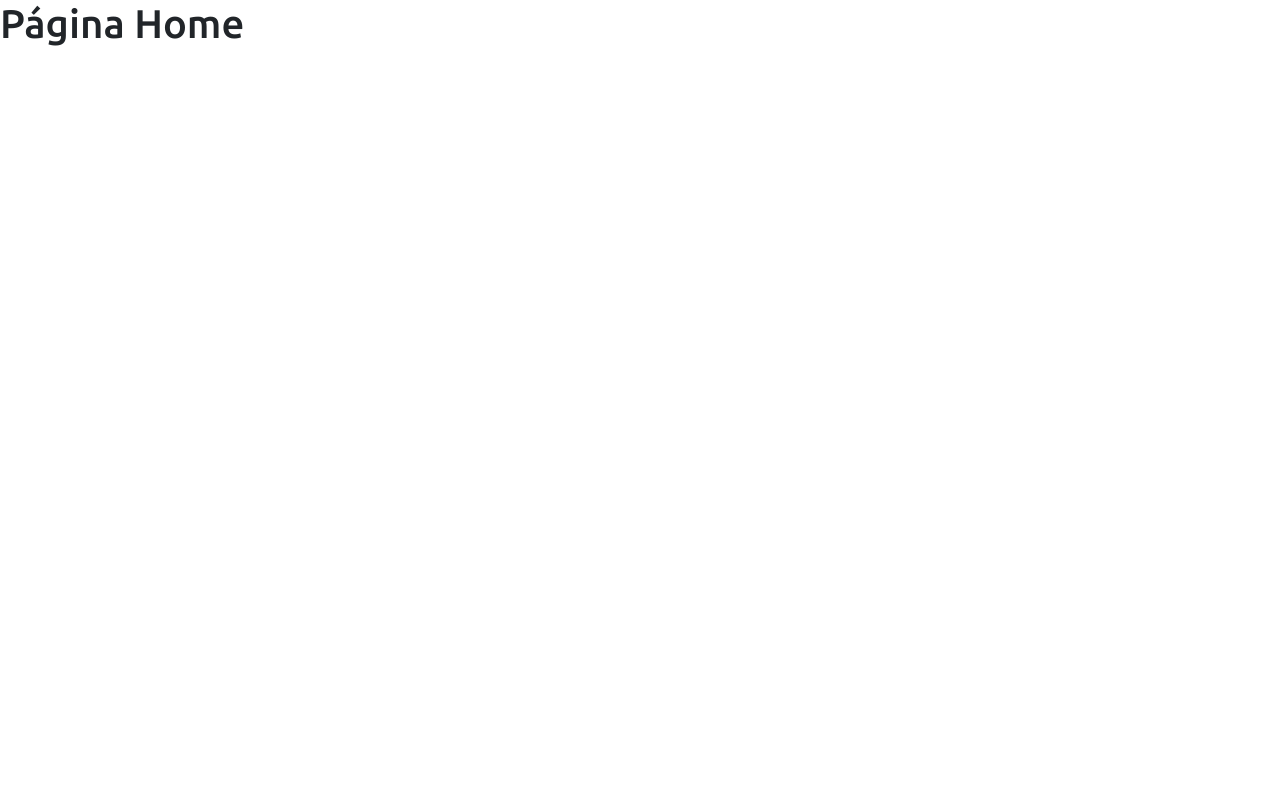
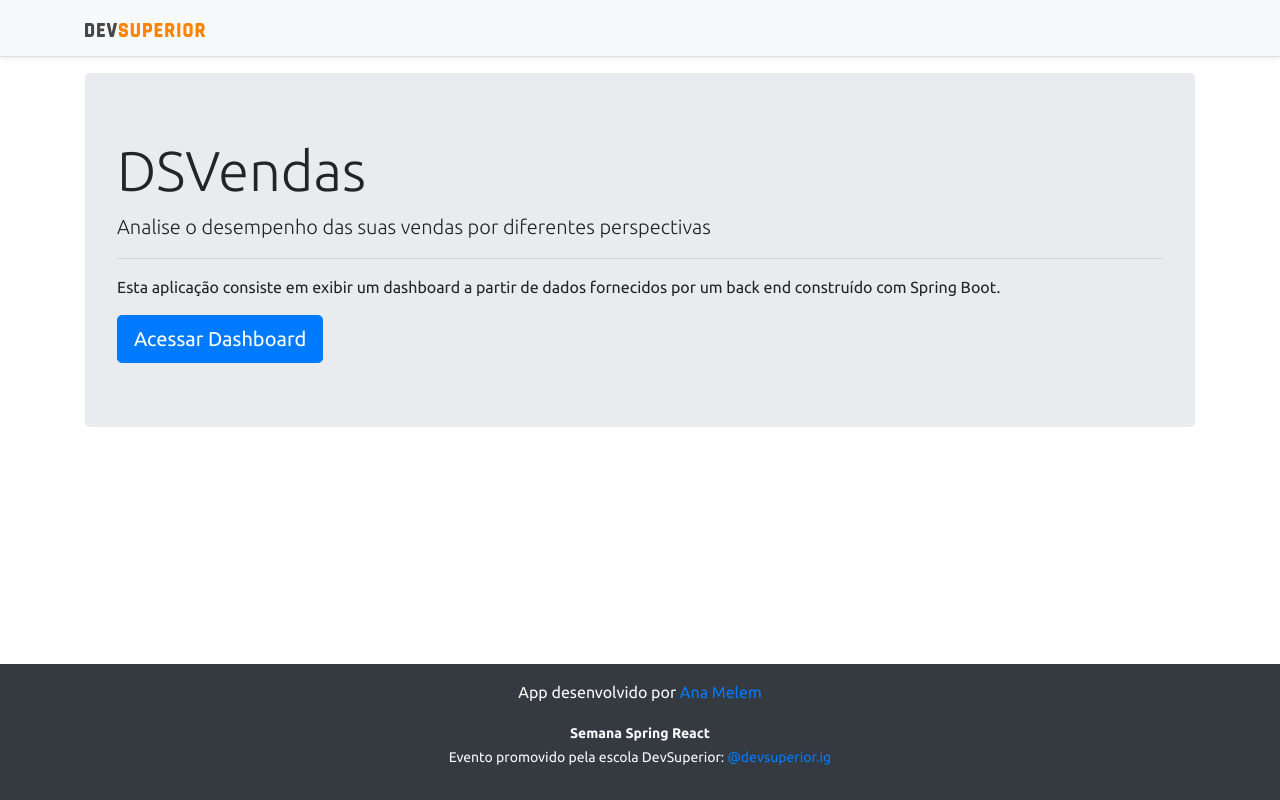
Before and after one commit to anaMelem/projeto-sds3, a React (Create React App) app in the folder frontend/: page / in a window 1280 px wide. Built offline with nearby package versions, Linux system fonts and the light colour scheme.

Commit message:
Home, navigation

```diff
--- a/frontend/src/components/NavBar/index.tsx
+++ b/frontend/src/components/NavBar/index.tsx
@@ -1,10 +1,13 @@
 import ImgDsDark from 'assets/img/ds_dark.svg';
+import { Link } from 'react-router-dom';
 const NavBar = () => {
     return (
         <div className="d-flex flex-column flex-md-row align-items-center p-3 px-md-4 mb-3 bg-light border-bottom shadow-sm">
         <div className="container">
           <nav className="my-2 my-md-0 mr-md-3">
+            <Link to = "/">
             <img src={ImgDsDark} alt="DevSuperior" width="120" />
+            </Link>
           </nav>
         </div>
       </div>
--- a/frontend/src/pages/Home/index.tsx
+++ b/frontend/src/pages/Home/index.tsx
@@ -1,8 +1,25 @@
+import Footer from "components/Footer"
+import NavBar from "components/NavBar"
+import { Link } from "react-router-dom"
+
 const Home = () => {
     return (
-        <div>
-            <h1>Página Home </h1>
+
+    <>
+        <NavBar/>
+    <div className="container">
+        <div className="jumbotron">
+            <h1 className="display-4">DSVendas</h1>
+            <p className="lead">Analise o desempenho das suas vendas por diferentes perspectivas</p>
+            <hr/>
+            <p>Esta aplicação consiste em exibir um dashboard a partir de dados fornecidos por um back end construído com Spring Boot.</p>
+            <Link className = "btn btn-primary  btn-lg" to ="/dashboard">
+                Acessar Dashboard
+            </Link>
         </div>
+    </div>
+    <Footer/>
+    </>
     );
   }
 
```
